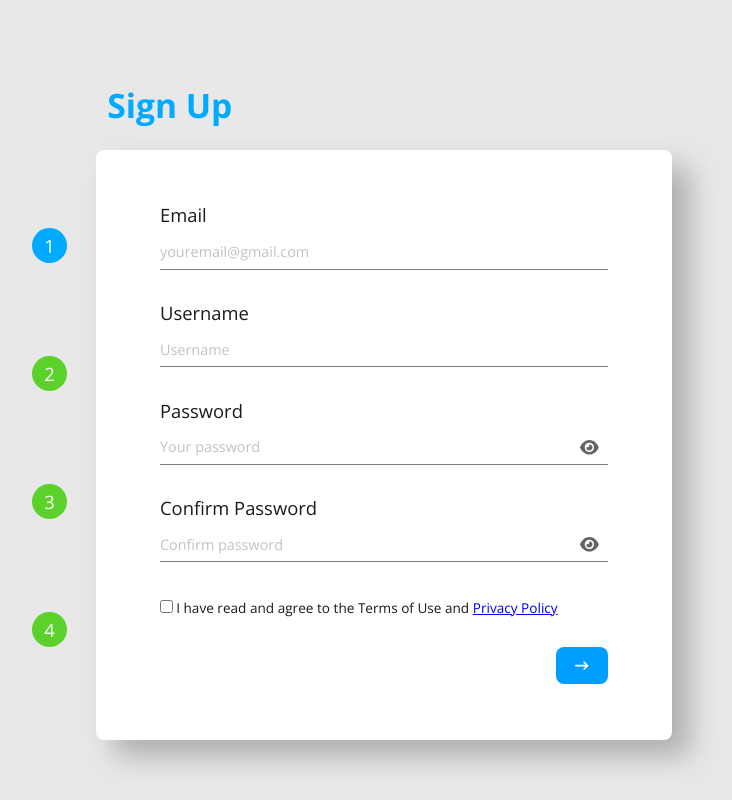
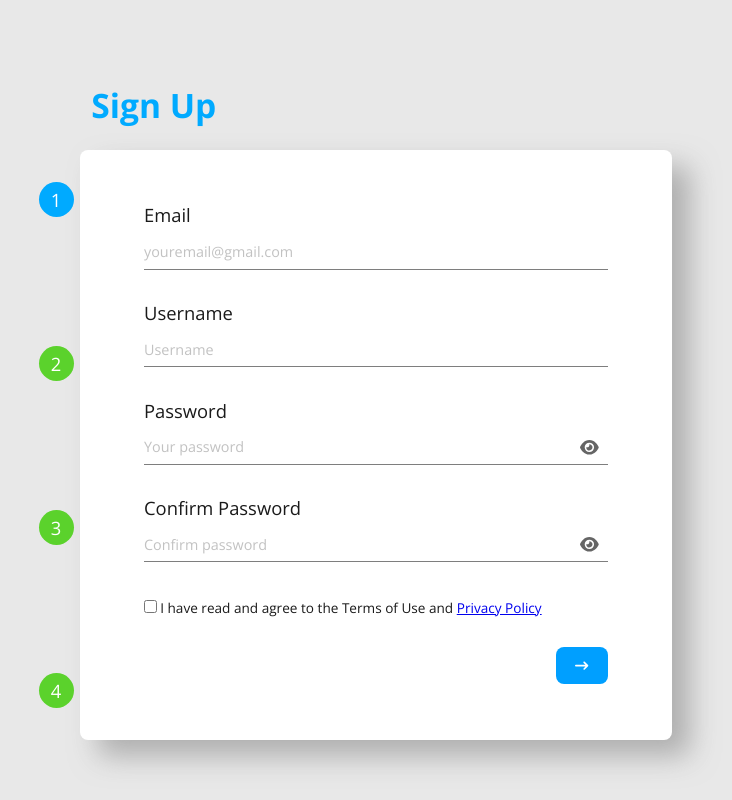
Before and after one commit to DanReiss/multistep-form-react, a React (Vite) app: page / in a window 1280 px wide. Shown: the whole page, without its empty margins (288-1020 px from the left). Built offline with nearby package versions, Linux system fonts and the light colour scheme.

Commit message:
adicionar estilização na barra indicadora
adicionei estilos para a barra indicadora de passos, elementos after personalizados e melhor rensponsividade

```diff
--- a/src/App.jsx
+++ b/src/App.jsx
@@ -16,7 +16,7 @@ function App() {
   const [currentStep, setCurrentStep] = useState(0);
 
   const steps = [
-    <SignUpForm changeStep={changeStep} stepsMap={stepsMap}/>,
+    <SignUpForm changeStep={changeStep} stepsMap={stepsMap} title="Sign Up"/>,
     <PersonalDataForm changeStep={changeStep} stepsMap={stepsMap}/>,
     <MeasurementsForm onSubmit={onSubmitForm} changeStep={changeStep} stepsMap={stepsMap}/>,
     <FinalFormPage username={formData.name} setVisualEl={setCurrentVisualEl} stepsMap={stepsMap}/>
--- a/src/components/SignUpForm.jsx
+++ b/src/components/SignUpForm.jsx
@@ -6,7 +6,7 @@ import * as Yup from "yup";
 import Form from "./Form";
 import InputItem from "./InputItem";
 
-function SignUpForm({changeStep, stepsMap}) {
+function SignUpForm({changeStep, stepsMap, title}) {
 
     const {register, handleSubmit, reset} = useForm();
     const [currentErrors, setCurrentErrors] = useState();
@@ -36,7 +36,7 @@ function SignUpForm({changeStep, stepsMap}) {
         changeStep={changeStep}
         formControl={{handleSubmit, reset, setCurrentErrors}}
         isFirstStep={true}
-        title="Sign Up"
+        title={title}
         stepSchema={stepSchema}
         stepsMap={stepsMap}>
 
--- a/src/components/StepsViewBar.jsx
+++ b/src/components/StepsViewBar.jsx
@@ -6,19 +6,22 @@ function StepsViewBar({stepsMap}){
 
   let itemClass = (i) => {
     if(i === currentStep) return "current";
+    if(i === currentStep - 1) return "done last_done"
     if(i < currentStep) return "done";
     return ""
   }
 
   return(
     <ul className="steps_bar">
-      {
-      Array(steps.length)
-      .fill()
-      .map((_, i)=>{
+      {steps
+      .map((step, i)=>{
 
+        console.log(step)
 
-        return <li key={i} className={itemClass(i)}>{i + 1}</li>
+        return (
+          <li key={i} className={itemClass(i)}>
+            <span>{i + 1}</span>
+          </li>)
       })
       }
     </ul>
--- a/src/styles/index.scss
+++ b/src/styles/index.scss
@@ -66,6 +66,17 @@ button{
   visibility: hidden;
 }
 
+// @keyframes slide-in {
+//   from{
+//     opacity: 0;
+//     right: 25%;
+//   }
+//   to{
+//     opacity: 1;
+//     right: 0;
+//   }
+// }
+
 .form_wrapper{
   width: 93vw;
   position: relative;
@@ -74,6 +85,11 @@ button{
   display: grid;
   grid-template-columns: auto;
   align-items: center;
+
+  // proximo commit
+  // opacity: 0;
+  // right: 25%;
+  // animation: slide-in 0.5s ease-out forwards;
 
   h2{
 
@@ -90,7 +106,7 @@ button{
   }
 
   @include large{
-    grid-template-columns: 4rem auto;
+    grid-template-columns: 3rem auto;
   }
 
   @include large{
@@ -98,38 +114,89 @@ button{
   }
 }
 
-
 .steps_bar{
   list-style-type: none;
   height: 100%;
   display: flex;
   flex-direction: row;
   justify-content: space-evenly;
+  padding: 0rem 1rem;
   --li-size: 30px;
 
   li{
-    background-color: $green;
     color: white;
-    text-align: center;
-    width: var(--li-size);
-    height: var(--li-size);
-    line-height: var(--li-size);
-    border-radius: 50%;
     margin-bottom: 1rem;
+    width: 100%;
+    position: relative;
+
+    span{
+      display: inline-block;
+      text-align: center;
+      background-color: $green;
+      width: var(--li-size);
+      height: var(--li-size);
+      line-height: var(--li-size);
+      border-radius: 50%;
+    }
+
+    @include large{
+      text-align: center;
+      margin: 0;
+      height: 100%;
+    }
+
   }
 
-  li.current{
+  li:last-child{
+    width: var(--li-size);
+
+    @include large{
+      width: 100%;
+      height: var(--li-size);
+    }
+  }
+
+  li.current span{
     background-color: $blue;
   }
 
-  li.done{
+  li.done span{
     background-color: $light-gray;
-    position: relative;
+  }
 
+  li.done::after{
+    content: "";
+    display: inline-block;
+    position: absolute;
+    width: 100%;
+    height: 5px;
+    top: 0;
+    bottom: 0;
+    margin: auto;
+    z-index: -1;
+    background-color: $light-gray;
+
+
+    @include large{
+      width: 5px;
+      height: 100%;
+      left: 0;
+      right: 0;
+    }
+  }
+
+  li.last_done::after{
+    background: linear-gradient(90deg, $light-gray 0%, $blue 100%);
+
+
+    @include large{
+      background: linear-gradient(180deg, $light-gray 60%, $blue 100%);
+    }
   }
 
   @include large{
     flex-direction: column;
+    padding: 2rem 0;
     --li-size: 35px;
   }
 }
```
